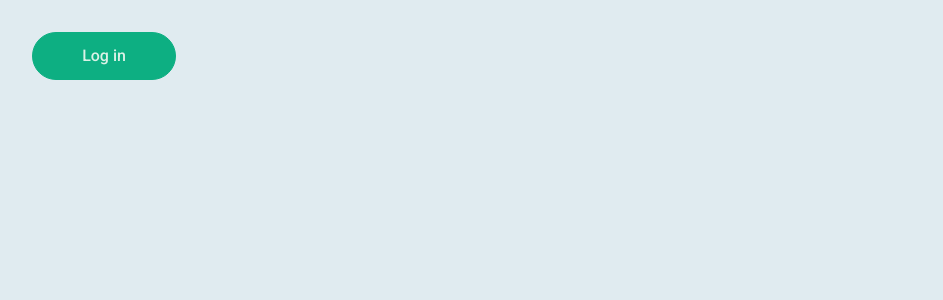
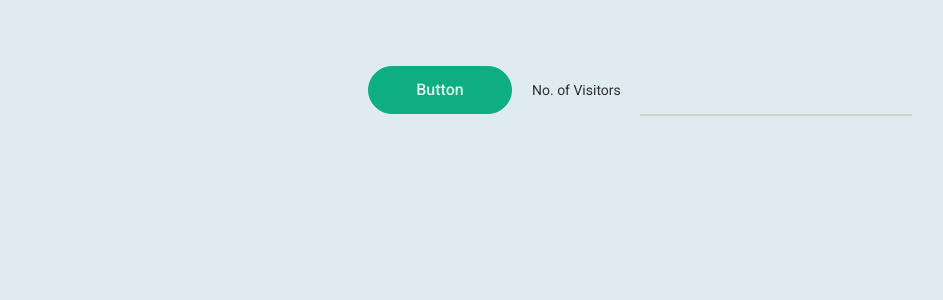
Before and after one commit to Jer-jer/visiflow, a React (Create React App) app in the folder front-end/: page / in a window 1280 px wide. Shown: the top 300 px of the page, without its empty margins (0-943 px from the left). Built offline with nearby package versions, Linux system fonts and the light colour scheme.

Commit message:
Initial commit

```diff
--- a/front-end/src/App.tsx
+++ b/front-end/src/App.tsx
@@ -1,13 +1,32 @@
-import React from 'react';
-import './App.scss';
+import React from "react";
+import "./App.scss";
 
 //Components
-import Button from './components/button'
+import Button from "./components/button";
+import Input from "./components/inputs/input";
 
 function App() {
   return (
+    // Component  List
     <div>
-      <Button color='btn-primary' customStylings='rounded-3xl m-8 w-36 text-base normal-case font-medium' label='Log in' />
+      <div className="flex justify-center align-middle items-center gap-4 m-8">
+        <div>
+          <Button
+            color="btn-primary"
+            customStylings="rounded-3xl w-36 text-base normal-case font-medium"
+            label="Button"
+          />
+        </div>
+        <div>
+          <Input
+            inputType="text"
+            leftLabel="No. of Visitors"
+            topLeftLabel="&nbsp;"
+            globalCustomStylings="w-96"
+            inputCustomStylings="bg-base-100 border-0 border-b-2 rounded-none border-neutral w-full max-w-xs focus:outline-none focus:ring-0 focus:border-primary"
+          />
+        </div>
+      </div>
     </div>
   );
 }
--- /dev/null
+++ b/front-end/src/components/inputs/input.tsx
@@ -0,0 +1,37 @@
+import React from 'react'
+
+interface InputProps {
+    inputType: string,
+    topLeftLabel: string,
+    leftLabel?: string,
+    bottomRightLabel?: string,
+    placeHolder?: string,
+    globalCustomStylings?: string,
+    inputCustomStylings?: string,
+}
+
+function Input({inputType, topLeftLabel, leftLabel, bottomRightLabel, placeHolder, globalCustomStylings, inputCustomStylings}: InputProps) {
+  return (
+    <div>
+        <div className={`flex justify-center items-center align-middle ${globalCustomStylings}`}>
+            <div className='w-2/5 pr-3'>
+                <label className="label">
+                    <span className="label-text">{leftLabel}</span>
+                </label>
+            </div>
+            <div className="form-control w-full max-w-xs">
+                <label className="label">
+                    <span className="label-text">{topLeftLabel}</span>
+                </label>
+                <input type={inputType} placeholder={placeHolder} className={`input ${inputCustomStylings}`}  />
+                <label className="label">
+                    <span className="label-text-alt">&nbsp;</span>
+                    <span className="label-text-alt">{bottomRightLabel}</span>
+                </label>
+            </div>
+        </div>
+    </div>
+  )
+}
+
+export default Input
```
Also changed, not shown: front-end/src/components/inputs/input.scss (added), 1 other file (tests, documents, lock files or other folders).
